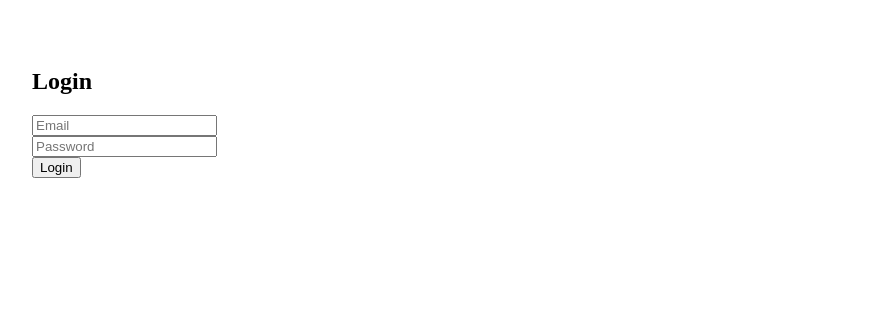
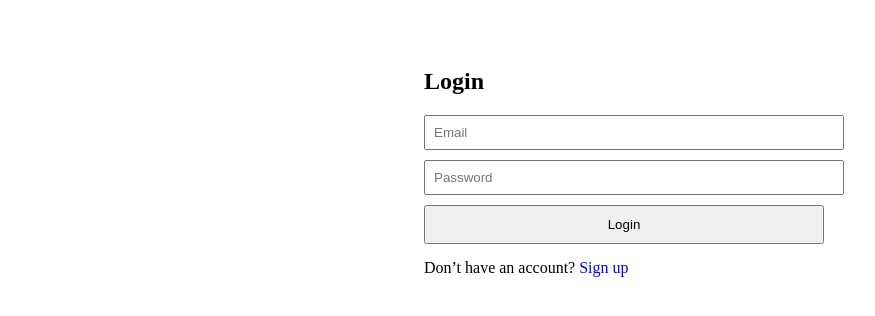
Before and after one commit to Rabbi111-cloud/Collaboration-App, a Next.js app: page /login in a window 1280 px wide. Shown: the top 316 px of the page, without its empty margins (16-891 px from the left). Built offline with nearby package versions, Linux system fonts and the light colour scheme; no server answers.

Commit message:
Update login.js

```diff
--- a/pages/login.js
+++ b/pages/login.js
@@ -8,25 +8,65 @@ export default function Login() {
   const [email, setEmail] = useState("")
   const [password, setPassword] = useState("")
   const [error, setError] = useState("")
+  const [loading, setLoading] = useState(false)
 
   const login = async () => {
+    setError("")
+    setLoading(true)
+
     try {
       await signInWithEmailAndPassword(auth, email, password)
       router.push("/dashboard")
     } catch (err) {
       setError(err.message)
+    } finally {
+      setLoading(false)
     }
   }
 
   return (
-    <div style={{ padding: 40 }}>
+    <div style={{ padding: 40, maxWidth: 400, margin: "auto" }}>
       <h2>Login</h2>
-      <input placeholder="Email" onChange={e => setEmail(e.target.value)} />
-      <br />
-      <input type="password" placeholder="Password" onChange={e => setPassword(e.target.value)} />
-      <br />
-      <button onClick={login}>Login</button>
-      <p style={{ color: "red" }}>{error}</p>
+
+      <input
+        type="email"
+        placeholder="Email"
+        value={email}
+        onChange={e => setEmail(e.target.value)}
+        style={{ width: "100%", padding: 8, marginBottom: 10 }}
+      />
+
+      <input
+        type="password"
+        placeholder="Password"
+        value={password}
+        onChange={e => setPassword(e.target.value)}
+        style={{ width: "100%", padding: 8, marginBottom: 10 }}
+      />
+
+      <button
+        onClick={login}
+        disabled={loading}
+        style={{ width: "100%", padding: 10 }}
+      >
+        {loading ? "Logging in..." : "Login"}
+      </button>
+
+      {error && (
+        <p style={{ color: "red", marginTop: 10 }}>
+          {error}
+        </p>
+      )}
+
+      <p style={{ marginTop: 15 }}>
+        Don’t have an account?{" "}
+        <span
+          style={{ color: "blue", cursor: "pointer" }}
+          onClick={() => router.push("/signup")}
+        >
+          Sign up
+        </span>
+      </p>
     </div>
   )
 }
```
